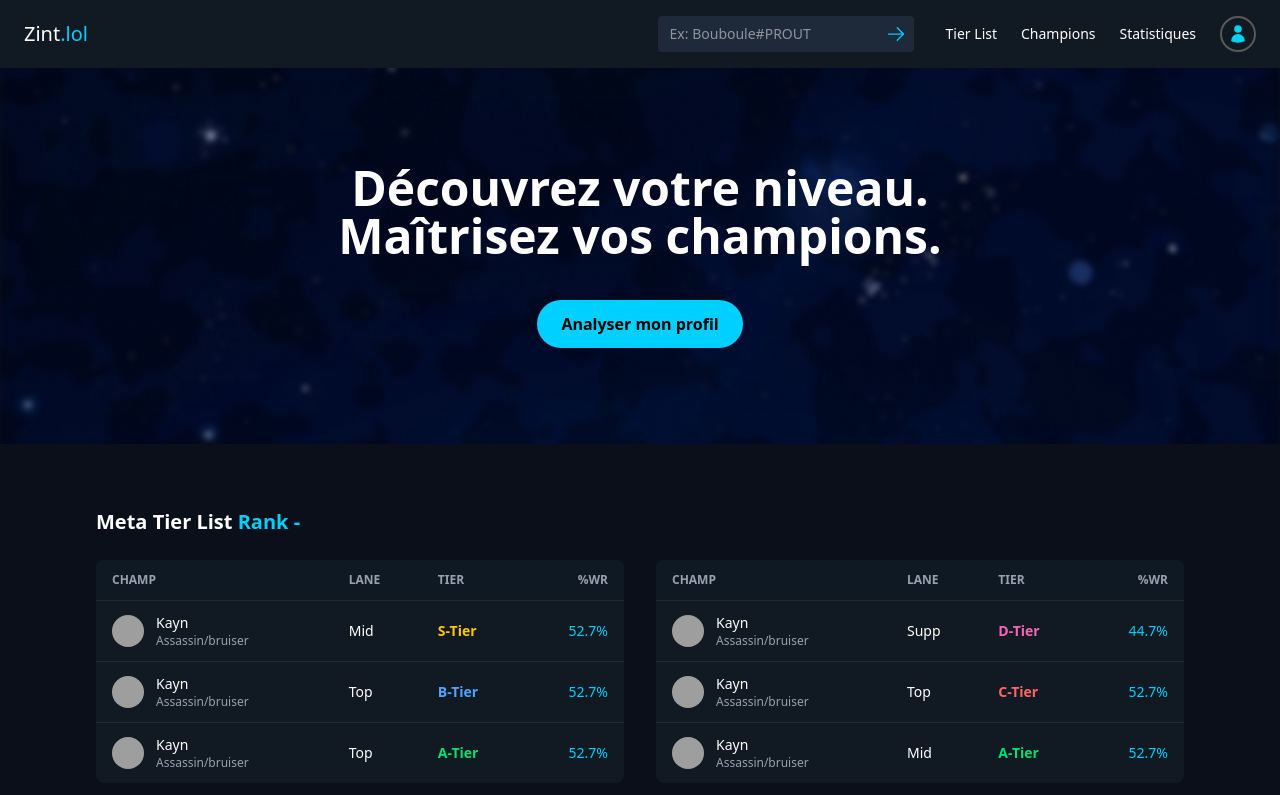
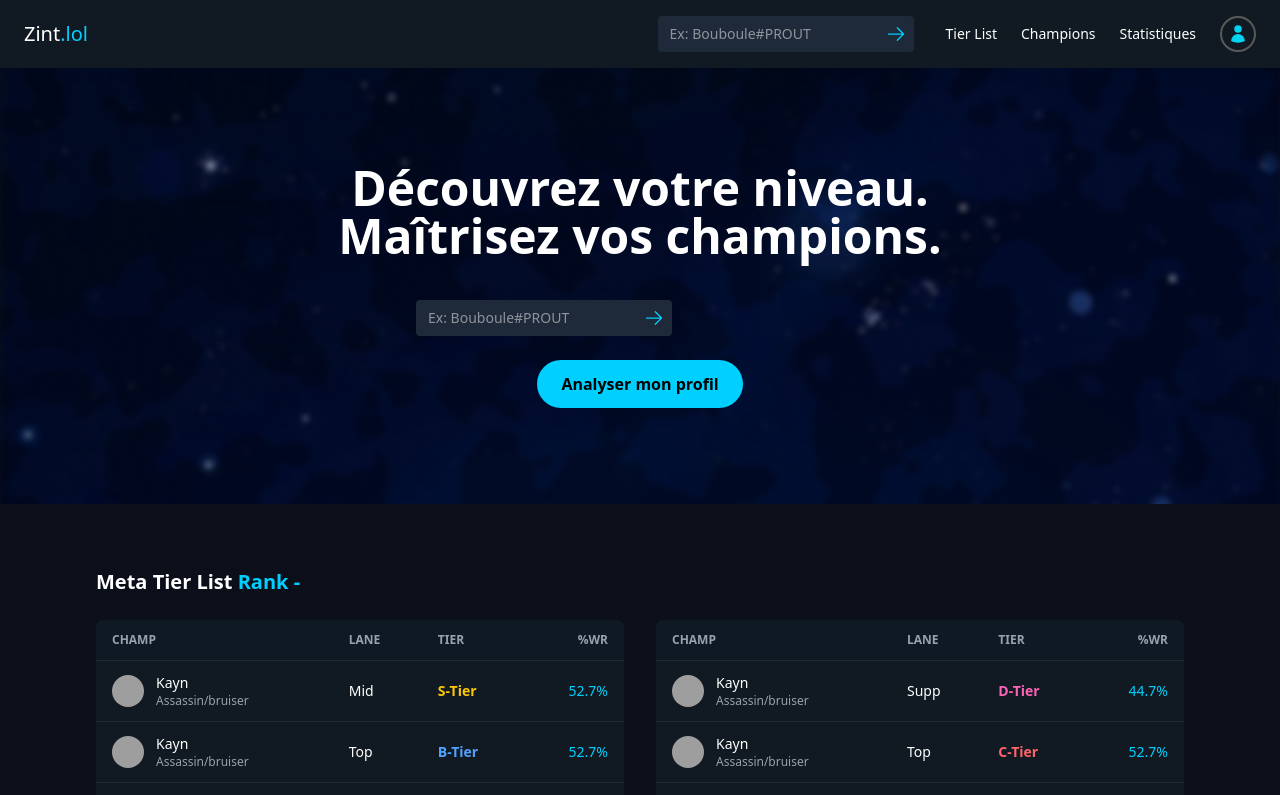
Before and after one commit to Zatosee/zint.lol, a React (Vite) app: page / in a window 1280 px wide. Shown: the top 795 px of the page. Built offline with nearby package versions, Linux system fonts and the light colour scheme; grey boxes are pictures that could not be loaded.

Commit message:
Update Home.tsx

```diff
--- a/src/pages/Home.tsx
+++ b/src/pages/Home.tsx
@@ -3,28 +3,15 @@ import Header from '../components/Header';
 import Footer from '../components/Footer';
 import MetaTierList from '../components/MetaTierList';
 import ChampionSpotlight from '../components/ChampionSpotlight';
+import SearchBar from '../components/SearchBar';
 import {ChartBarIcon,WrenchScrewdriverIcon,ShieldExclamationIcon,ClockIcon} from '@heroicons/react/24/solid';
-import { useState } from 'react';
-import Profile from '../pages/Profile';
-
-type SearchType = {
-  gameName: string;
-  tagLine: string;
-};
+import { useNavigate } from 'react-router-dom';
 
 export default function Home() {
-  const [search, setSearch] = useState<SearchType | null>(null);
-
-  function handleSearch(gameName: string, tagLine: string) {
-    setSearch({ gameName, tagLine });
-  }
-
+  const navigate = useNavigate();
   return (
     <div className="min-h-screen bg-[#0b0f1a] text-white font-sans">
-      <Header onSearch={handleSearch}/>
-      {search && (
-        <Profile gameName={search.gameName} tagLine={search.tagLine} />
-      )}
+      <Header/>
         <section
           className="w-full bg-cover bg-center py-24"
           style={{ backgroundImage: `url(${bgStars})` }}
@@ -33,6 +20,13 @@ export default function Home() {
             <h2 className="text-3xl md:text-5xl font-bold mb-4">
               Découvrez votre niveau.<br />Maîtrisez vos champions.
             </h2>
+            <div className="w-full max-w-md mx-auto mt-6">
+              <SearchBar
+                onSearch={(gameName, tagLine) => {
+                  navigate(`/profile/${gameName}/${tagLine}`);
+                }}
+              />
+            </div>
             <button className="mt-6 px-6 py-3 bg-[#00D0FF] text-black font-semibold rounded-full hover:bg-cyan-300 transition">
               Analyser mon profil
             </button>
```
